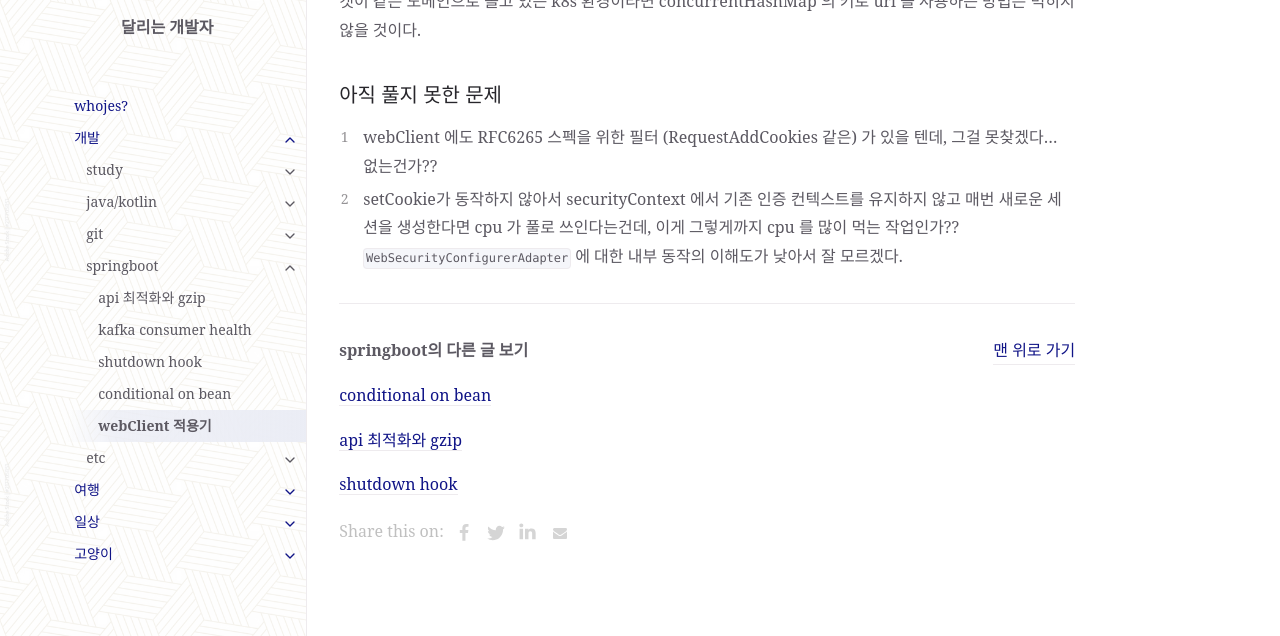
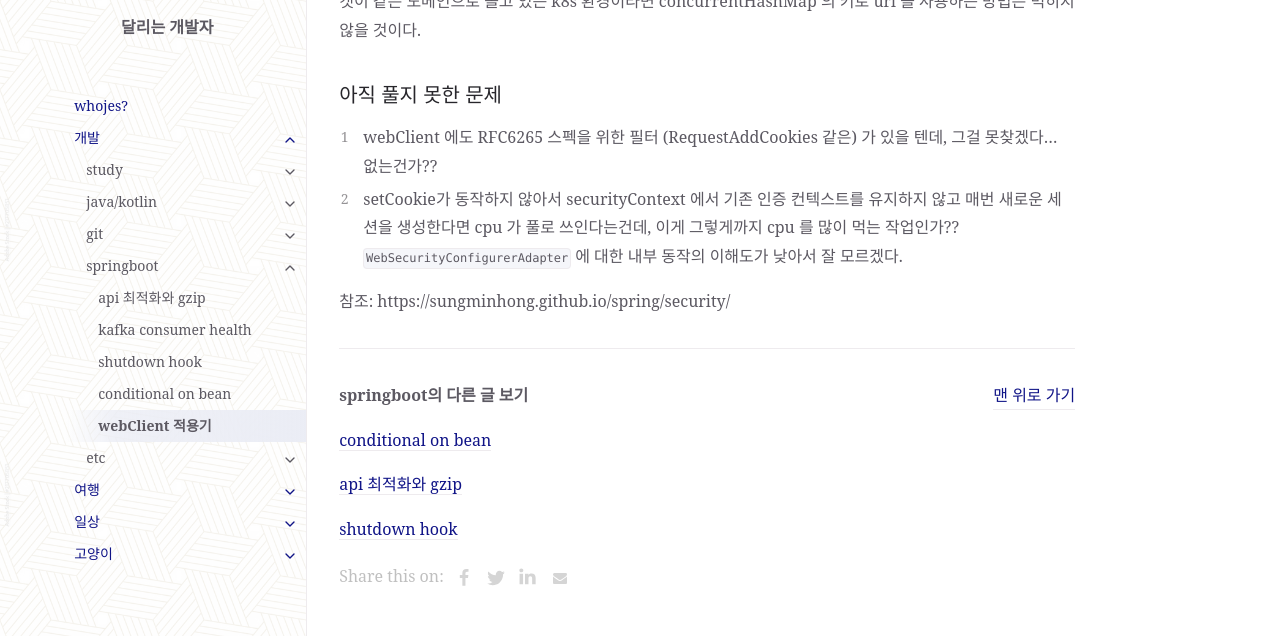
Before and after one commit to whojes/whojes.github.io, a Jekyll site: the page built from docs/develop/springboot/web-client-cookies.md, in a window 1280 px wide and 900 px high, scrolled down 5177 px, cut to the strip 264-900 px from the top of the window. Built offline with Jekyll 4.4.1, drawn with Linux system fonts in a browser that asks for light colours; some of the changed lines change nothing that is shown.

Commit message:
Update web-client-cookies.md

```diff
--- a/docs/develop/springboot/web-client-cookies.md
+++ b/docs/develop/springboot/web-client-cookies.md
@@ -181,3 +181,5 @@ private fun ClientResponse.defaultCookiesWork(url: String) {
 ### 아직 풀지 못한 문제
 1. webClient 에도 RFC6265 스펙을 위한 필터 (RequestAddCookies 같은) 가 있을 텐데, 그걸 못찾겠다... 없는건가??
 2. setCookie가 동작하지 않아서 securityContext 에서 기존 인증 컨텍스트를 유지하지 않고 매번 새로운 세션을 생성한다면 cpu 가 풀로 쓰인다는건데, 이게 그렇게까지 cpu 를 많이 먹는 작업인가?? `WebSecurityConfigurerAdapter` 에 대한 내부 동작의 이해도가 낮아서 잘 모르겠다.
+
+참조: https://sungminhong.github.io/spring/security/
```
